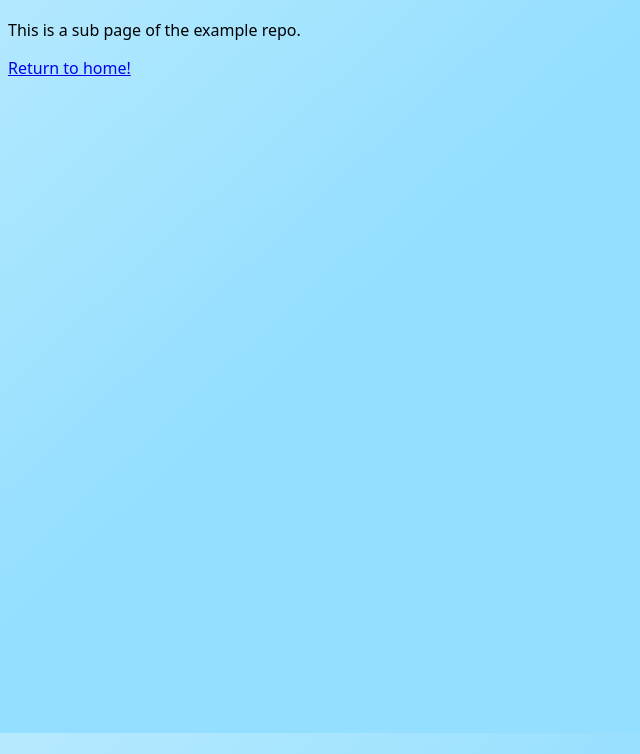
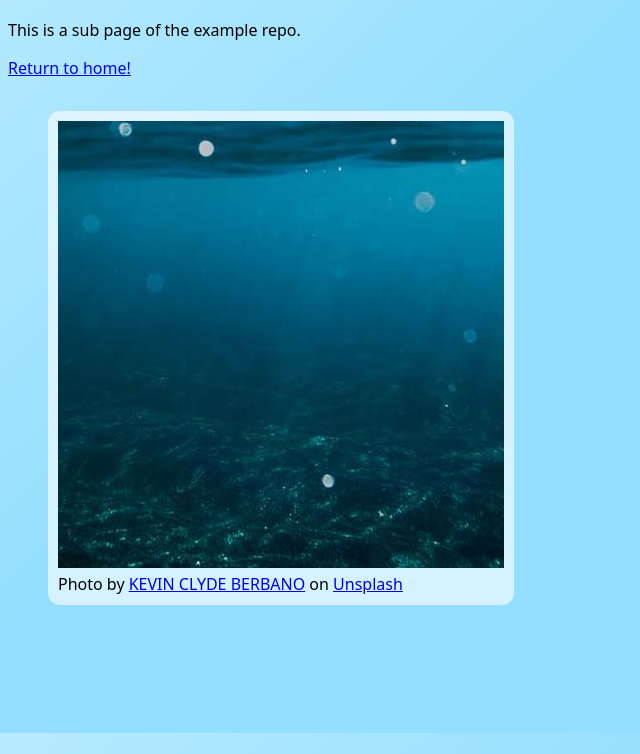
Before and after one commit to dcavins/git-example, a plain HTML site: page b.html in a window 1280 px wide. Shown: the part 67-821 px from the top of the page, without its empty margins (0-640 px from the left). Drawn offline with Linux system fonts and the light colour scheme.

Commit message:
Add undersea photo to page B.

```diff
--- a/b.html
+++ b/b.html
@@ -17,5 +17,14 @@
 
 	<p><a href="index.html">Return to home!</a></p>
 
+
+	<figure>
+		<img src="images/undersea-sm.jpg"
+			 alt="Davey Jones's locker?">
+		<figcaption>
+			Photo by <a href="https://unsplash.com/@kevinclyde?utm_source=unsplash&utm_medium=referral&utm_content=creditCopyText">KEVIN CLYDE BERBANO</a> on <a href="https://unsplash.com/?utm_source=unsplash&utm_medium=referral&utm_content=creditCopyText">Unsplash</a>
+		</figcaption>
+	</figure>
+
 </body>
 </html>
```
Also changed, not shown: images/undersea-sm.jpg (added).
